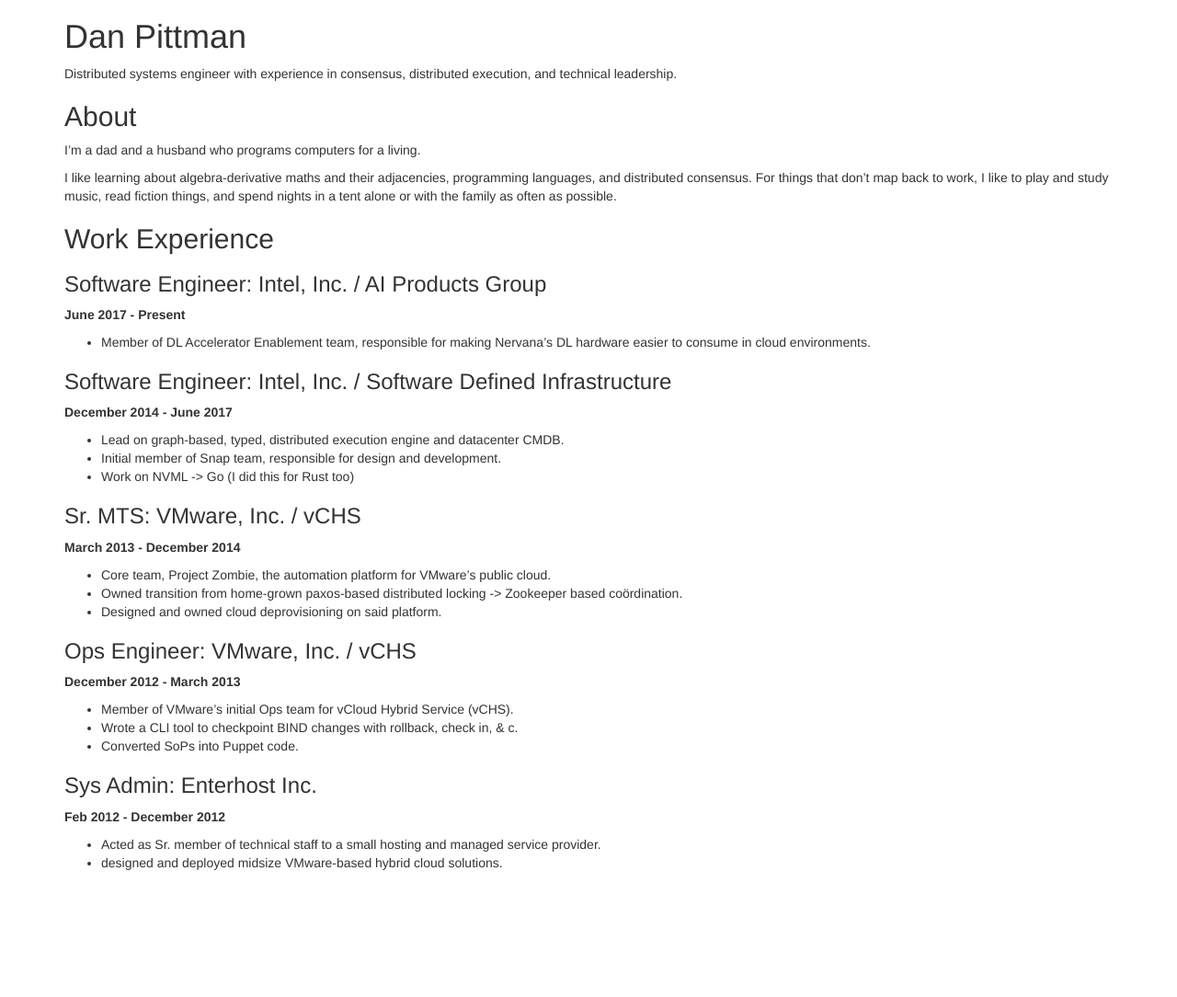
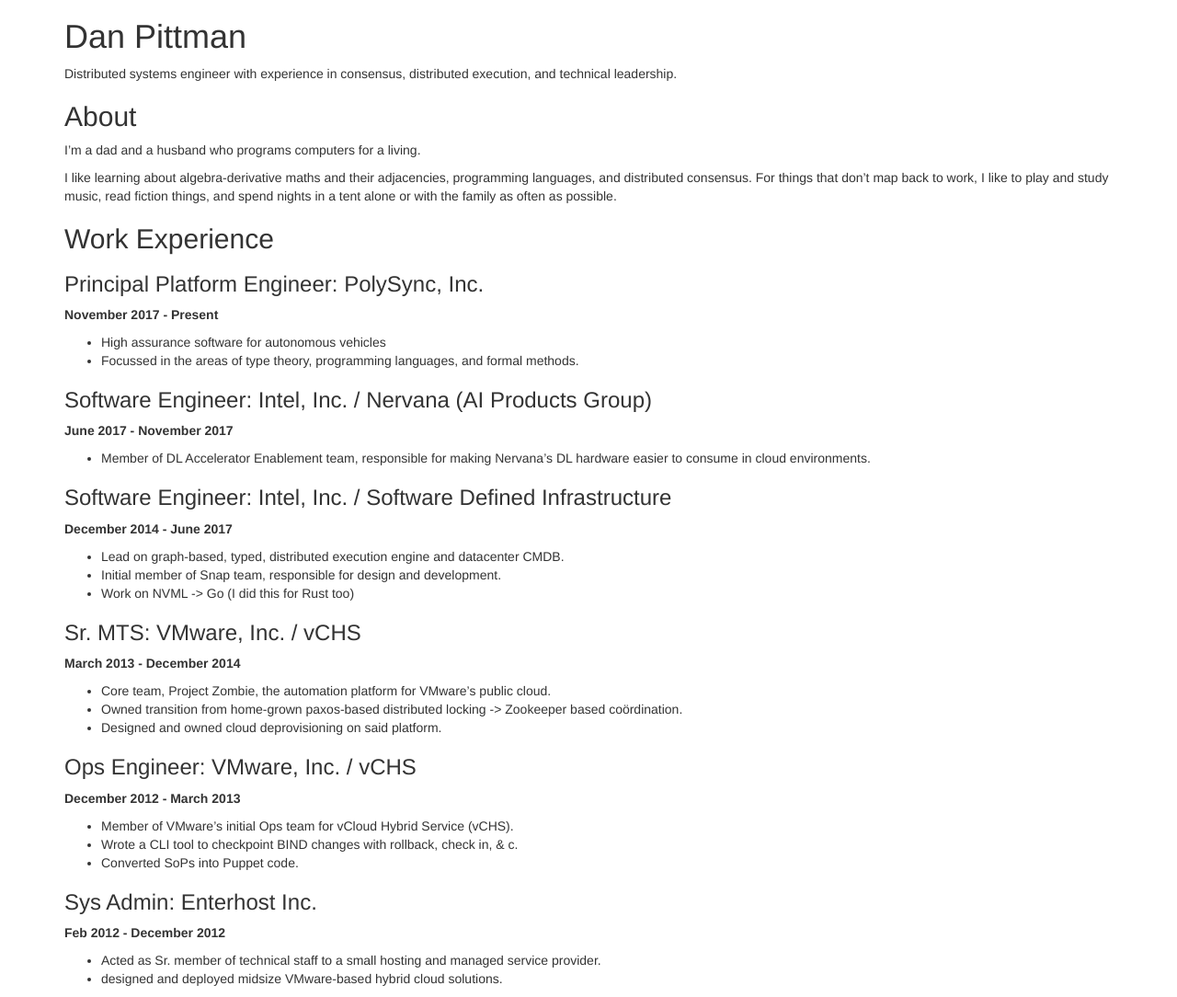
Before and after one commit to pittma/dpitt.me, a Jekyll site: the page built from about/cv.md, in a window 1280 px wide. Shown: the whole page at 92% size. Built offline with Jekyll 4.4.1, drawn with Linux system fonts in a browser that asks for light colours; before the commit the page ends 958 px from its top, so only the background shows below that.

Commit message:
so begins 2018

```diff
--- a/about/cv.md
+++ b/about/cv.md
@@ -17,9 +17,16 @@
 
 ## Work Experience
 
-### Software Engineer: Intel, Inc. / AI Products Group
+### Principal Platform Engineer: PolySync, Inc.
 
-**June 2017 - Present**
+**November 2017 - Present**
+
+* High assurance software for autonomous vehicles
+* Focussed in the areas of type theory, programming languages, and formal methods.
+
+### Software Engineer: Intel, Inc. / Nervana (AI Products Group)
+
+**June 2017 - November 2017**
 
 * Member of DL Accelerator Enablement team, responsible for making Nervana's DL hardware easier to consume in cloud environments.
 
```
Also changed, not shown: weeklies/_posts/2018-01-01-jan-01-2018.md (added, +14 -0 lines).
